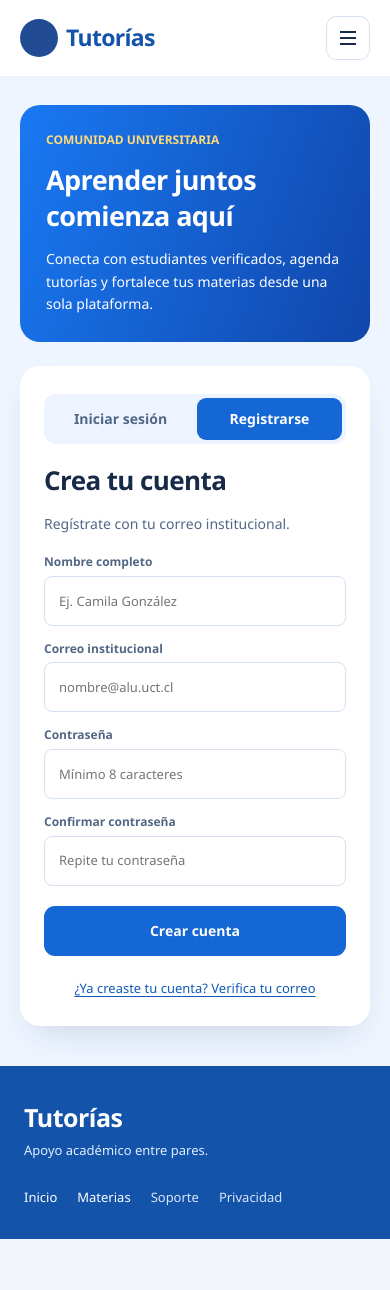
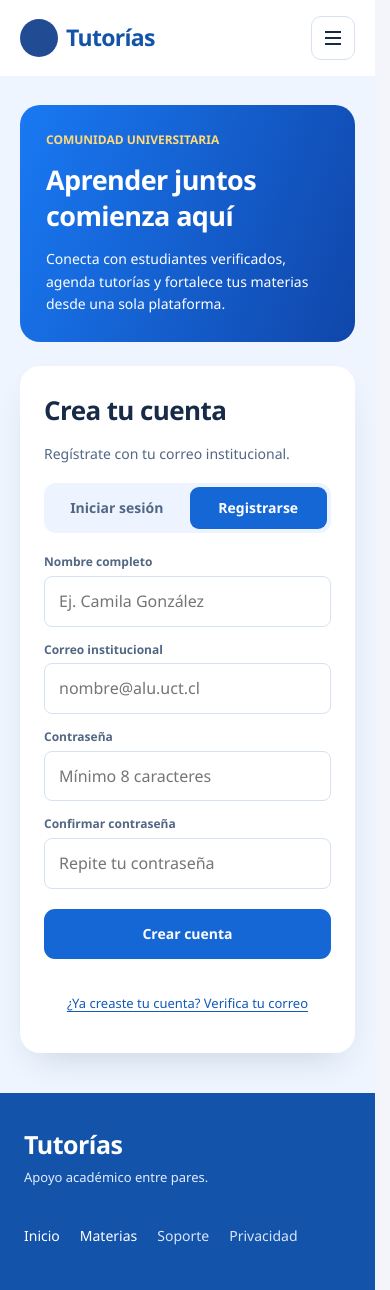
Before and after one commit to MatiasV4squez/Integracion-IV-x-II, a React (Vite) app in the folder fronted/: page /registro in a window 390 px wide. Before the commit the page ends 1239 px from the top, so only its background shows below. Built offline with nearby package versions, Linux system fonts and the light colour scheme.

Commit message:
fix(web): ajustar responsive y unificar vistas de autenticación

```diff
--- a/fronted/src/app/TutoriasLayout.css
+++ b/fronted/src/app/TutoriasLayout.css
@@ -111,10 +111,15 @@
   font-weight: 500;
 }
 
-.navegacion-global a[aria-current="page"],
+.navegacion-global a[aria-current="page"] {
+  color: var(--color-primary-text);
+  text-decoration: underline;
+  text-underline-offset: 5px;
+}
+
 .encabezado-global__acceso > a[aria-current="page"]:not(.boton-global) {
-  color: var(--color-primary-text);
-  font-weight: 700;
+  text-decoration: underline;
+  text-underline-offset: 5px;
 }
 
 .navegacion-global a:hover,
@@ -314,6 +319,8 @@
 }
 
 .acceso-tarjeta {
+  display: flex;
+  flex-direction: column;
   align-self: center;
   min-width: 0;
   width: 100%;
@@ -341,24 +348,35 @@
   display: flex;
   gap: 4px;
   padding: 4px;
+  margin-top: 0;
   margin-bottom: 20px;
   border-radius: 12px;
   background: var(--color-primary-soft);
 }
 
-.acceso-pestanas button {
+.acceso-pestanas a {
   flex: 1;
+  display: flex;
+  align-items: center;
+  justify-content: center;
   min-height: 42px;
   padding: 8px;
   border-radius: 9px;
   color: var(--color-text-muted);
   font-size: 14px;
   font-weight: 600;
+  text-decoration: none;
 }
 
-.acceso-pestanas button[aria-pressed="true"] {
+.acceso-pestanas a[aria-current="page"],
+.acceso-pestanas a[aria-current="page"]:hover {
   background: var(--color-primary);
   color: #fff;
+}
+
+.acceso-pestanas a:not([aria-current="page"]):hover {
+  color: var(--color-primary-text);
+  background: #e0edff;
 }
 
 .acceso-enlace-verificacion {
@@ -368,6 +386,21 @@
   text-align: center;
   font-size: 13px;
   text-underline-offset: 3px;
+}
+
+.acceso-tarjeta__spinner {
+  display: block;
+  width: 34px;
+  height: 34px;
+  margin: 0 auto 18px;
+  border: 3px solid var(--color-border);
+  border-top-color: var(--color-primary);
+  border-radius: 50%;
+  animation: giro-acceso 1s linear infinite;
+}
+
+@keyframes giro-acceso {
+  to { transform: rotate(360deg); }
 }
 
 @media (max-width: 1100px) {
@@ -501,7 +534,35 @@
   }
 
   .pie-global nav {
-    gap: 20px;
+    gap: 4px 20px;
+  }
+
+  .pie-global nav > * {
+    display: inline-flex;
+    align-items: center;
+    min-height: 44px;
+    font-size: 14px;
+  }
+
+  .acceso-enlace-verificacion {
+    display: flex;
+    align-items: center;
+    justify-content: center;
+    min-height: 44px;
+  }
+
+  /* Evita el zoom automático de los campos pequeños en navegadores móviles. */
+  .tutorias-layout__contenido :is(input:not([type='checkbox']):not([type='radio']):not([type='file']), select, textarea) {
+    min-width: 0;
+    max-width: 100%;
+    font-size: 16px;
+  }
+
+  .registro-campo label,
+  .registro-campo__error,
+  .verificacion-tarjeta__aviso,
+  .usuario-global div > span {
+    font-size: 13px;
   }
 }
 
--- a/fronted/src/components/AuthLayout.tsx
+++ b/fronted/src/components/AuthLayout.tsx
@@ -1,31 +1,20 @@
 import type { ReactNode } from 'react'
-import { Link } from 'react-router'
-import { PanelComunidad } from '../shared/layout/PanelComunidad'
+import { AccesoLayout } from '../shared/layout/AccesoLayout'
 
 interface AuthLayoutProps {
   children: ReactNode
   activeTab: 'login' | 'register'
-  onTabChange: (tab: 'login' | 'register') => void
 }
 
-export default function AuthLayout({ children, activeTab, onTabChange }: AuthLayoutProps) {
+export default function AuthLayout({ children, activeTab }: AuthLayoutProps) {
   return (
-    <main className="acceso-pagina">
-      <div className="acceso-columnas">
-        <PanelComunidad />
-        <section className="acceso-tarjeta" aria-labelledby="acceso-titulo">
-          <h1 id="acceso-titulo">{activeTab === 'login' ? 'Bienvenido de vuelta' : 'Crea tu cuenta'}</h1>
-          <p className="acceso-tarjeta__subtitulo">
-            {activeTab === 'login' ? 'Ingresa con tu cuenta institucional para continuar.' : 'Regístrate con tu correo institucional.'}
-          </p>
-          <div className="acceso-pestanas" role="group" aria-label="Acceso a la plataforma">
-            <button type="button" aria-pressed={activeTab === 'login'} onClick={() => onTabChange('login')}>Iniciar sesión</button>
-            <button type="button" aria-pressed={activeTab === 'register'} onClick={() => onTabChange('register')}>Registrarse</button>
-          </div>
-          {children}
-          <Link to="/verificar-cuenta" className="acceso-enlace-verificacion">¿Ya creaste tu cuenta? Verifica tu correo</Link>
-        </section>
-      </div>
-    </main>
+    <AccesoLayout
+      idTitulo="acceso-titulo"
+      pestanaActiva={activeTab}
+      titulo={activeTab === 'login' ? 'Bienvenido de vuelta' : 'Crea tu cuenta'}
+      descripcion={activeTab === 'login' ? 'Ingresa con tu cuenta institucional para continuar.' : 'Regístrate con tu correo institucional.'}
+    >
+      {children}
+    </AccesoLayout>
   )
 }
--- /dev/null
+++ b/fronted/src/components/PantallasEquipo.css
@@ -0,0 +1,37 @@
+.login-preferencias {
+  display: flex;
+  flex-wrap: wrap;
+  justify-content: space-between;
+  align-items: center;
+  gap: 4px 12px;
+}
+
+.login-preferencias__recordar,
+.login-preferencias__recuperar {
+  display: inline-flex;
+  align-items: center;
+  min-height: 44px;
+  font-size: 13px;
+}
+
+.login-preferencias__recordar {
+  gap: 8px;
+  color: #526785;
+  cursor: pointer;
+}
+
+.login-preferencias__recordar input {
+  width: 18px;
+  height: 18px;
+  margin: 0;
+}
+
+.login-preferencias__recuperar {
+  color: #1d4ed8;
+  font-weight: 600;
+  text-decoration: none;
+}
+
+.login-preferencias__recuperar:hover {
+  text-decoration: underline;
+}
--- a/fronted/src/components/PantallasEquipo.tsx
+++ b/fronted/src/components/PantallasEquipo.tsx
@@ -1,14 +1,14 @@
 import React, { lazy, useState } from 'react';
-import { useLocation, useNavigate } from 'react-router';
+import { useLocation } from 'react-router';
 import AuthLayout from './AuthLayout';
 import ProtectedRoute from './ProtectedRoute';
+import './PantallasEquipo.css';
 
 const TutorApplicationForm = lazy(() => import('./TutorApplicationForm'));
 const AvailabilityScreen = lazy(() => import('./AvailabilityScreen').then(({ AvailabilityScreen }) => ({ default: AvailabilityScreen })));
 
 export default function PantallasEquipo() {
   const [currentView, setCurrentView] = useState<'login' | 'apply' | 'availability'>('login');
-  const navigate = useNavigate();
   const location = useLocation();
   const mostrarVistas = import.meta.env.DEV && new URLSearchParams(location.search).get('vistas') === '1';
 
@@ -21,12 +21,7 @@ export default function PantallasEquipo() {
       </div>}
 
       {currentView === 'login' && (
-        <AuthLayout
-          activeTab="login"
-          onTabChange={(tab) => {
-            navigate(tab === 'register' ? '/registro' : '/login');
-          }}
-        >
+        <AuthLayout activeTab="login">
           <form onSubmit={(e) => e.preventDefault()} style={styles.form}>
             <div style={styles.inputGroup}>
               <label htmlFor="login-correo" style={styles.label}>Correo institucional</label>
@@ -50,11 +45,11 @@ export default function PantallasEquipo() {
               />
             </div>
 
-            <div style={styles.rememberRow}>
-              <label style={{ fontSize: '12px', color: '#64748B' }}>
-                <input type="checkbox" style={{ marginRight: '6px' }} /> Recordarme
+            <div className="login-preferencias">
+              <label className="login-preferencias__recordar">
+                <input type="checkbox" /> Recordarme
               </label>
-              <a href="#forgot" style={{ fontSize: '12px', color: '#1D4ED8', textDecoration: 'none', fontWeight: '600' }}>
+              <a href="#forgot" className="login-preferencias__recuperar">
                 ¿Olvidaste tu contraseña?
               </a>
             </div>
@@ -107,17 +102,16 @@ const styles: { [key: string]: React.CSSProperties } = {
   },
   form: { display: 'flex', flexDirection: 'column', gap: '14px' },
   inputGroup: { display: 'flex', flexDirection: 'column', gap: '4px' },
-  label: { fontSize: '12px', fontWeight: '600', color: '#334155' },
+  label: { fontSize: '13px', fontWeight: '600', color: '#334155' },
   input: {
     padding: '12px 14px',
     minHeight: '50px',
     borderRadius: '8px',
     border: '1px solid #E2E8F0',
-    fontSize: '13px',
+    fontSize: '16px',
     backgroundColor: '#FFFFFF',
     color: '#172a48',
   },
-  rememberRow: { display: 'flex', justifyContent: 'space-between', alignItems: 'center' },
   submitBtn: {
     backgroundColor: '#1467d5',
     color: '#FFFFFF',
--- a/fronted/src/components/TutorApplicationForm.tsx
+++ b/fronted/src/components/TutorApplicationForm.tsx
@@ -273,7 +273,7 @@ const styles: { [key: string]: React.CSSProperties } = {
   form: { display: 'flex', flexDirection: 'column', gap: '16px' },
   inputGroup: { display: 'flex', flexDirection: 'column', gap: '6px' },
   label: { fontSize: '13px', fontWeight: '600', color: '#334155' },
-  input: { padding: '10px 14px', borderRadius: '8px', border: '1px solid #CBD5E1', fontSize: '14px', outline: 'none' },
+  input: { padding: '10px 14px', borderRadius: '8px', border: '1px solid #CBD5E1', fontSize: '16px', outline: 'none' },
   fileInput: { padding: '8px', borderRadius: '8px', border: '1px dashed #CBD5E1', backgroundColor: '#F8FAFC', cursor: 'pointer' },
   submitBtn: { backgroundColor: '#2563EB', color: '#FFFFFF', padding: '12px', border: 'none', borderRadius: '8px', fontSize: '14px', fontWeight: '600', cursor: 'pointer', marginTop: '10px' },
   statusCardPending: { backgroundColor: '#FEF3C7', border: '1px solid #FCD34D', borderRadius: '12px', padding: '24px', textAlign: 'center' },
--- a/fronted/src/features/materias/components/BuscadorMaterias.css
+++ b/fronted/src/features/materias/components/BuscadorMaterias.css
@@ -67,7 +67,7 @@
   grid-column: 1;
   margin: 0;
   color: var(--color-text-muted);
-  font-size: 12px;
+  font-size: 13px;
 }
 
 @media (max-width: 600px) {
--- a/fronted/src/features/registro-usuario/pages/RegistroUsuarioPage.css
+++ b/fronted/src/features/registro-usuario/pages/RegistroUsuarioPage.css
@@ -1,53 +1,3 @@
-.registro-tarjeta {
-  display: flex;
-  flex-direction: column;
-}
-
-.registro-pestanas {
-  display: flex;
-  gap: 4px;
-  padding: 4px;
-  margin-bottom: 20px;
-  border-radius: 12px;
-  background: var(--color-primary-soft);
-}
-
-.registro-pestanas a {
-  flex: 1;
-  display: flex;
-  align-items: center;
-  justify-content: center;
-  min-height: 42px;
-  padding: 8px;
-  border-radius: 9px;
-  color: var(--color-text-muted);
-  font-size: 14px;
-  font-weight: 600;
-  text-decoration: none;
-}
-
-.registro-pestanas a[aria-current='page'] {
-  background: var(--color-primary);
-  color: #fff;
-}
-
-.registro-tarjeta__spinner {
-  display: block;
-  width: 34px;
-  height: 34px;
-  margin: 0 auto 18px;
-  border: 3px solid var(--color-border);
-  border-top-color: var(--color-primary);
-  border-radius: 50%;
-  animation: giro-registro 1s linear infinite;
-}
-
-@keyframes giro-registro {
-  to {
-    transform: rotate(360deg);
-  }
-}
-
 .registro-resultado {
   padding: 12px;
   margin-bottom: 16px;
@@ -104,8 +54,3 @@
   opacity: 0.6;
   cursor: wait;
 }
-
-.registro-tarjeta .acceso-enlace-verificacion {
-  margin-top: auto;
-  padding-top: 22px;
-}
--- a/fronted/src/features/registro-usuario/pages/RegistroUsuarioPage.tsx
+++ b/fronted/src/features/registro-usuario/pages/RegistroUsuarioPage.tsx
@@ -1,6 +1,6 @@
 import { useState, type ChangeEvent, type FormEvent } from 'react'
-import { Link, NavLink } from 'react-router'
-import { PanelComunidad } from '../../../shared/layout/PanelComunidad'
+import { Link } from 'react-router'
+import { AccesoLayout } from '../../../shared/layout/AccesoLayout'
 import { LONGITUD_MAXIMA_CORREO } from '../../../shared/utils/validaciones-formulario'
 import type { DatosRegistroUsuario, FormularioRegistroUsuario } from '../models/datos-registro'
 import { MENSAJES_RESULTADO_REGISTRO, type EstadoEnvioRegistro } from '../models/estado-registro'
@@ -63,21 +63,14 @@ export default function RegistroUsuarioPage({ envio, registrar }: {
   }
 
   return (
-    <main className="acceso-pagina">
-      <div className="acceso-columnas">
-        <PanelComunidad />
-        <section className="acceso-tarjeta registro-tarjeta" aria-labelledby="registro-titulo" aria-busy={enviando}>
-          <nav className="registro-pestanas" aria-label="Acceso a la plataforma">
-            <NavLink to="/login">Iniciar sesión</NavLink>
-            <NavLink to="/registro">Registrarse</NavLink>
-          </nav>
-          <div role="status" aria-live="polite" aria-atomic="true">
-            {enviando && <span className="registro-tarjeta__spinner" aria-hidden="true" />}
-            <h1 id="registro-titulo">{exitoso && resultado ? resultado.titulo : 'Crea tu cuenta'}</h1>
-            <p className="acceso-tarjeta__subtitulo">
-              {exitoso && resultado ? resultado.detalle : 'Regístrate con tu correo institucional.'}
-            </p>
-          </div>
+    <AccesoLayout
+      idTitulo="registro-titulo"
+      pestanaActiva="register"
+      titulo={exitoso && resultado ? resultado.titulo : 'Crea tu cuenta'}
+      descripcion={exitoso && resultado ? resultado.detalle : 'Regístrate con tu correo institucional.'}
+      cargando={enviando}
+      anunciarEstado
+    >
       {resultado && !exitoso && (
         <p className="registro-resultado" role="alert">
           <strong>{resultado.titulo}.</strong> {resultado.detalle}
@@ -113,9 +106,6 @@ export default function RegistroUsuarioPage({ envio, registrar }: {
         </form>
       )}
       {exitoso && <Link to="/login" className="boton-global boton-global--primario">Ir a iniciar sesión <span aria-hidden="true">→</span></Link>}
-          <Link to="/verificar-cuenta" className="acceso-enlace-verificacion">¿Ya creaste tu cuenta? Verifica tu correo</Link>
-        </section>
-      </div>
-    </main>
+    </AccesoLayout>
   )
 }
--- a/fronted/src/index.css
+++ b/fronted/src/index.css
@@ -112,6 +112,7 @@
 
 html {
   -webkit-text-size-adjust: 100%;
+  scrollbar-gutter: stable;
 }
 
 body {
--- /dev/null
+++ b/fronted/src/shared/layout/AccesoLayout.tsx
@@ -0,0 +1,39 @@
+import type { ReactNode } from 'react'
+import { Link } from 'react-router'
+import { PanelComunidad } from './PanelComunidad'
+
+interface Propiedades {
+  idTitulo: string
+  titulo: string
+  descripcion: string
+  pestanaActiva: 'login' | 'register'
+  children: ReactNode
+  cargando?: boolean
+  anunciarEstado?: boolean
+}
+
+export function AccesoLayout({
+  idTitulo, titulo, descripcion, pestanaActiva, children, cargando = false,
+  anunciarEstado = false,
+}: Propiedades) {
+  return (
+    <main className="acceso-pagina">
+      <div className="acceso-columnas">
+        <PanelComunidad />
+        <section className="acceso-tarjeta" aria-labelledby={idTitulo} aria-busy={cargando}>
+          <div role={anunciarEstado ? 'status' : undefined} aria-live={anunciarEstado ? 'polite' : undefined} aria-atomic={anunciarEstado || undefined}>
+            {cargando && <span className="acceso-tarjeta__spinner" aria-hidden="true" />}
+            <h1 id={idTitulo}>{titulo}</h1>
+            <p className="acceso-tarjeta__subtitulo">{descripcion}</p>
+          </div>
+          <nav className="acceso-pestanas" aria-label="Acceso a la plataforma">
+            <Link to="/login" aria-current={pestanaActiva === 'login' ? 'page' : undefined}>Iniciar sesión</Link>
+            <Link to="/registro" aria-current={pestanaActiva === 'register' ? 'page' : undefined}>Registrarse</Link>
+          </nav>
+          {children}
+          <Link to="/verificar-cuenta" className="acceso-enlace-verificacion">¿Ya creaste tu cuenta? Verifica tu correo</Link>
+        </section>
+      </div>
+    </main>
+  )
+}
```
Also changed, not shown: fronted/src/features/tutores/components/FiltrosTutores.css (+44 -1 lines), fronted/src/features/tutores/components/FiltrosTutores.tsx (+16 -2 lines). Lines whose indentation alone changed are shown as unchanged.
